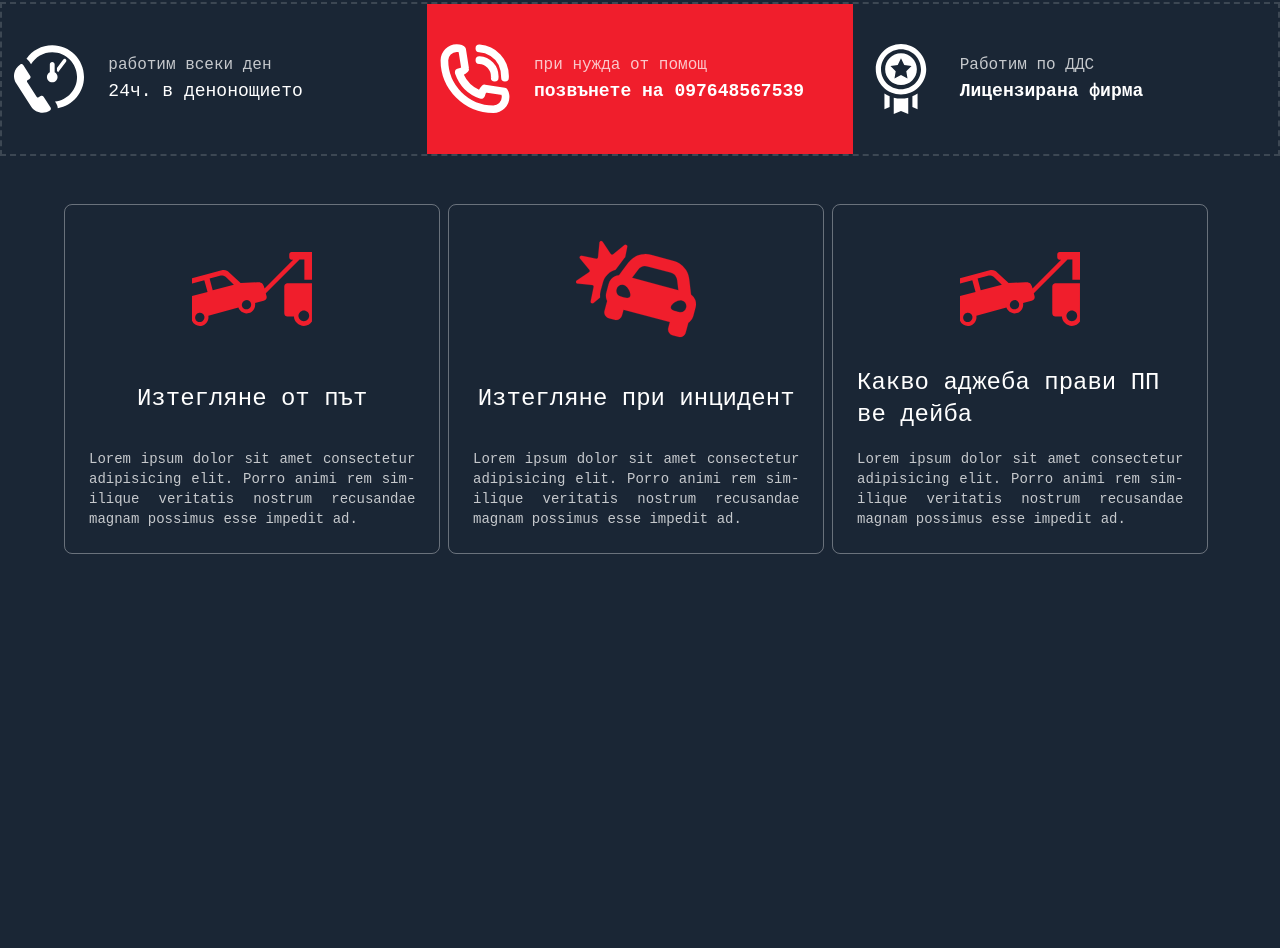
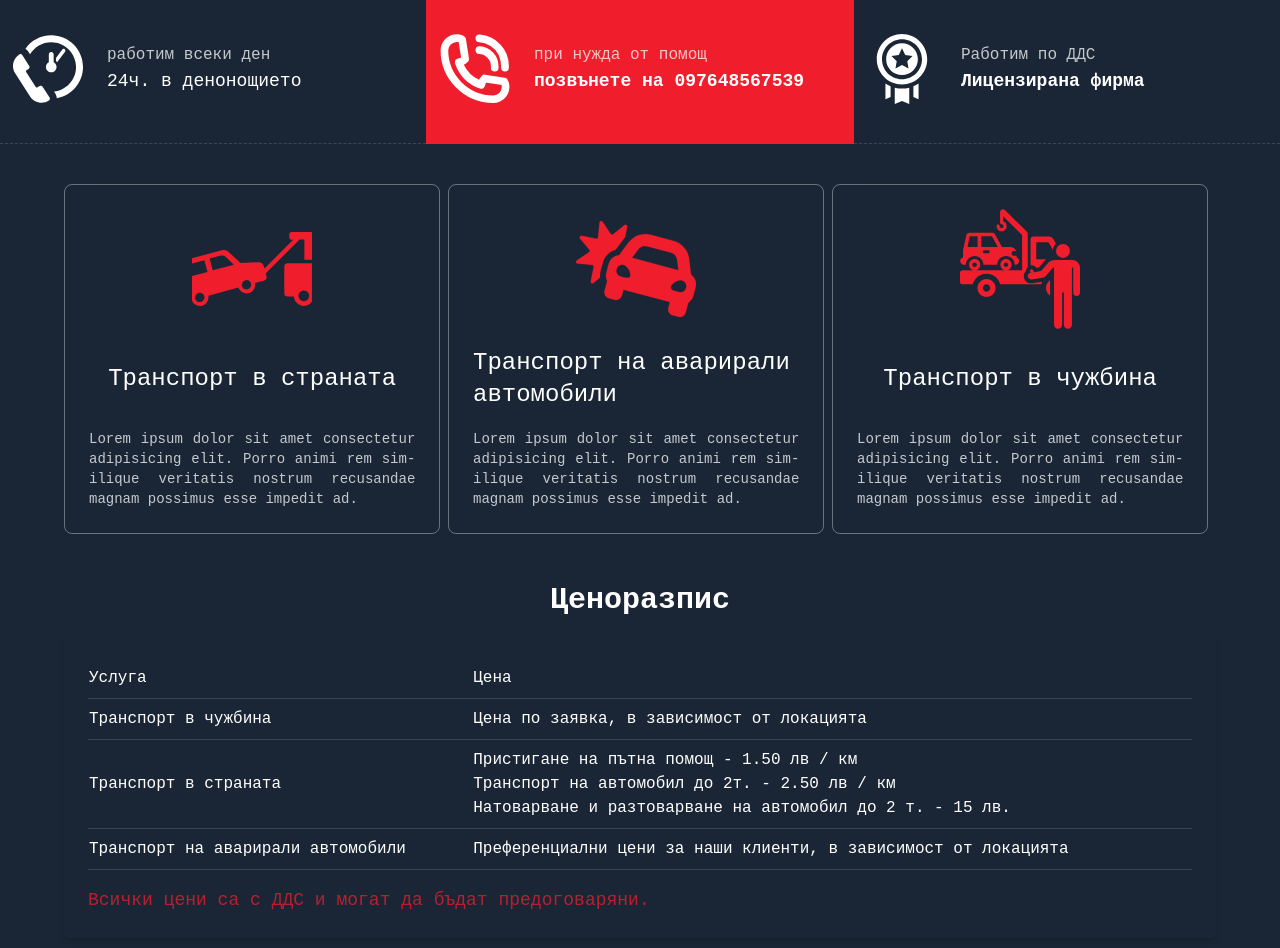
Before and after one commit to IvailoAtsv/misfire-next, a Next.js app: page /towing in a window 1280 px wide. Shown: the part 582-1530 px from the top of the page. Before the commit the page ends 1160 px from the top, so only its background shows below. Built offline with nearby package versions, Linux system fonts and the light colour scheme.

Commit message:
fix: towing

```diff
--- a/src/app/globals.css
+++ b/src/app/globals.css
@@ -12,7 +12,10 @@ body{
   font-optical-sizing: auto;
   font-weight: 400;
   font-style: normal;
-scroll-behavior: smooth
+scroll-behavior: smooth;
+transition: all;
+transition-duration: 300ms;
+animation-duration: 300ms;
 }
 
 *{
--- a/src/app/towing/page.tsx
+++ b/src/app/towing/page.tsx
@@ -5,15 +5,15 @@ import { MdVerifiedUser } from "react-icons/md";
 const Towing = () => {
     return (
         <main className="w-full relative mt-[80px] sm:mt-[100px] xl:mt-[60px] flex flex-col justify-normal items-center">
-            <section className="w-full h-[500px] max-w-7xl flex flex-col lg:flex-row justify-center items-center">
+            <section className="mb-6 md:mb-0 w-full h-[500px] max-w-7xl flex flex-col lg:flex-row justify-center items-center">
                 <div className="text-white py-6 w-[100%] flex flex-1 flex-col justify-center items-center ">
                     <h1 className="w-[90%] my-2 text-center lg:text-left font-semibold text-5xl">Пътна Помощ</h1>
                     <p className="w-[90%] font-extralight text-center lg:text-left text-lg">Надеждна пътна помощ 24/7. Бърза реакция, професионална помощ и достъпни цени.</p>
                 </div>
                 <img src="towBg.webp" className="flex-1 w-[90%] h-[90%] lg:w-1/2 object-cover rounded-md" />
             </section>
-            <div className="border-2 border-white  border-dashed border-opacity-15 w-full my-6 min-h-[150px] bg-background flex flex-col lg:flex-row">
-                <span className="flex-1 w-full h-[150px] text-white py-4 flex justify-center lg:border-r-0 items-center gap-4">
+            <div className="w-full md:my-4 my-12 min-h-[150px] bg-background flex flex-col lg:flex-row">
+                <span className="flex-1 border-t lg:border-b border-dashed border-opacity-15 border-white  w-full h-[150px]  text-white py-4 flex justify-center lg:border-r-0 items-center gap-4">
                     <div className="max-w-[400px] flex-1 mx-auto flex items-center justify-start gap-6">
                         <img src="/non-stop.svg" className="h-[65%] max-h-[70px] max-w-[70px] w-auto " />
                         <div className="text-white">
@@ -23,7 +23,7 @@ const Towing = () => {
                     </div>
                 </span>
                 <a target="_blank"
-                    href="tel:097648567539" className="w-full mx-auto flex-1 h-[150px] py-4 gap-4 flex justify-center items-center overflow-hidden border border-accent bg-accent">
+                    href="tel:097648567539" className="w-full border-t border-b border-dashed border-opacity-15 mx-auto flex-1 h-[150px] py-4 gap-4 flex justify-center items-center overflow-hidden border border-accent bg-accent">
                     <div className="max-w-[400px] flex-1 mx-auto flex items-center justify-start gap-6">
                         <img src="/phonecall.svg" className="h-[65%] max-h-[70px] max-w-[70px] w-auto" />
                         <div className="text-white">
@@ -32,7 +32,7 @@ const Towing = () => {
                         </div>
                     </div>
                 </a>
-                <span className="flex-1 w-full h-[150px] text-white  py-4 flex justify-center items-center gap-4">
+                <span className="border-dashed border-opacity-15 border-white lg:border-t border-b  flex-1 w-full h-[150px] text-white  py-4 flex justify-center items-center gap-4">
                     <div className="max-w-[400px] flex-1 mx-auto flex items-center justify-start gap-6">
                         <img src="/quality.svg" className="h-[65%] max-h-[70px] max-w-[70px] w-auto" />
                         <div className="text-white">
@@ -42,14 +42,45 @@ const Towing = () => {
                     </div>
                 </span>
             </div>
-            <section className="my-6 w-[90%] grid grid-cols-1 sm:grid-cols-2 md:grid-cols-3 max-w-7xl">
-                <ServiceCard label="Изтегляне от път" src="/towed-car.svg"/>
-                <ServiceCard label="Изтегляне при инцидент" src="/car-crash.svg"/>
-                <ServiceCard label="Какво аджеба прави ПП ве дейба" src="/towed-car.svg"/>
+            <section className="my-6 w-[90%] gap-y-2 grid grid-cols-1 sm:grid-cols-2 md:grid-cols-3 max-w-7xl">
+                <ServiceCard label="Транспорт в страната" src="/towed-car.svg"/>
+                <ServiceCard label="Транспорт на аварирали автомобили" src="/car-crash.svg"/>
+                <ServiceCard label="Транспорт в чужбина" src="/car-breakdown.svg"/>
             </section>
-
+            <section className="my-6 w-[90%] max-w-7xl">
+                <h2 className="text-white w-full text-center text-3xl font-semibold mb-4">Ценoразпис</h2>
+                <div className="bg-background p-6 rounded-md shadow-md text-white">
+                    <table className="w-full font-extralight text-left border-collapse">
+                        <thead>
+                            <tr>
+                                <th className="border-b border-white border-opacity-15 py-2">Услуга</th>
+                                <th className="border-b border-white border-opacity-15 py-2">Цена</th>
+                            </tr>
+                        </thead>
+                        <tbody>
+                            <tr>
+                                <td className="border-b border-white border-opacity-15 py-2">Транспорт в чужбина</td>
+                                <td className="border-b border-white border-opacity-15 py-2">Цена по заявка, в зависимост от локацията</td>
+                            </tr>
+                            <tr>
+                                <td className="border-b border-white border-opacity-15 py-2">Транспорт в страната</td>
+                                <td className="border-b border-white border-opacity-15 py-2">
+                                    <p>Пристигане на пътна помощ - 1.50 лв / км</p>
+                                    <p>Транспорт на автомобил до 2т. - 2.50 лв / км</p>
+                                    <p>Натоварване и разтоварване на автомобил до 2 т. - 15 лв.</p>
+                                </td>
+                            </tr>
+                            <tr>
+                                <td className="border-b border-white border-opacity-15 py-2">Транспорт на аварирали автомобили</td>
+                                <td className="border-b border-white border-opacity-15 py-2">Преференциални цени за наши клиенти, в зависимост от локацията</td>
+                            </tr>
+                        </tbody>
+                    </table>
+                    <p className="mt-4 text-opacity-75 text-accent text-lg">Всички цени са с ДДС и могат да бъдат предоговаряни.</p>
+                </div>
+            </section>
         </main>
     )
 }
 
-export default Towing
+export default Towing;
```
Also changed, not shown: public/car-breakdown.svg (added).
